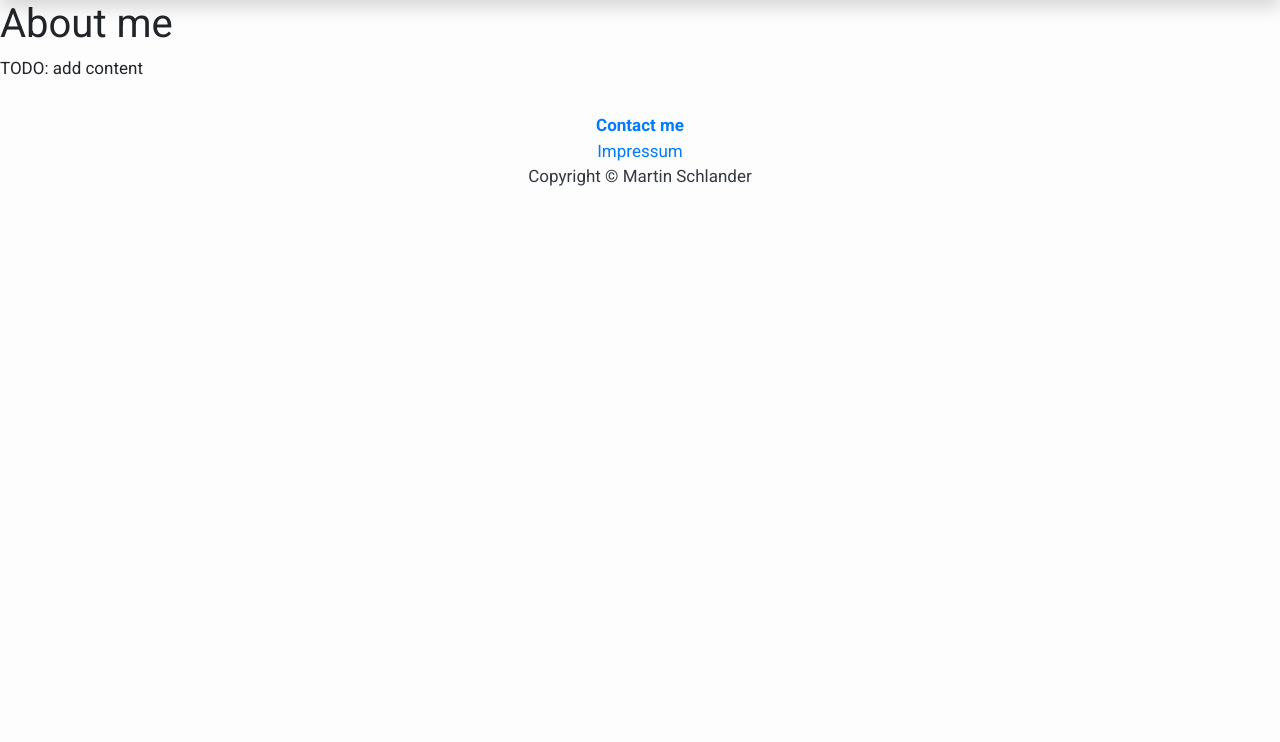
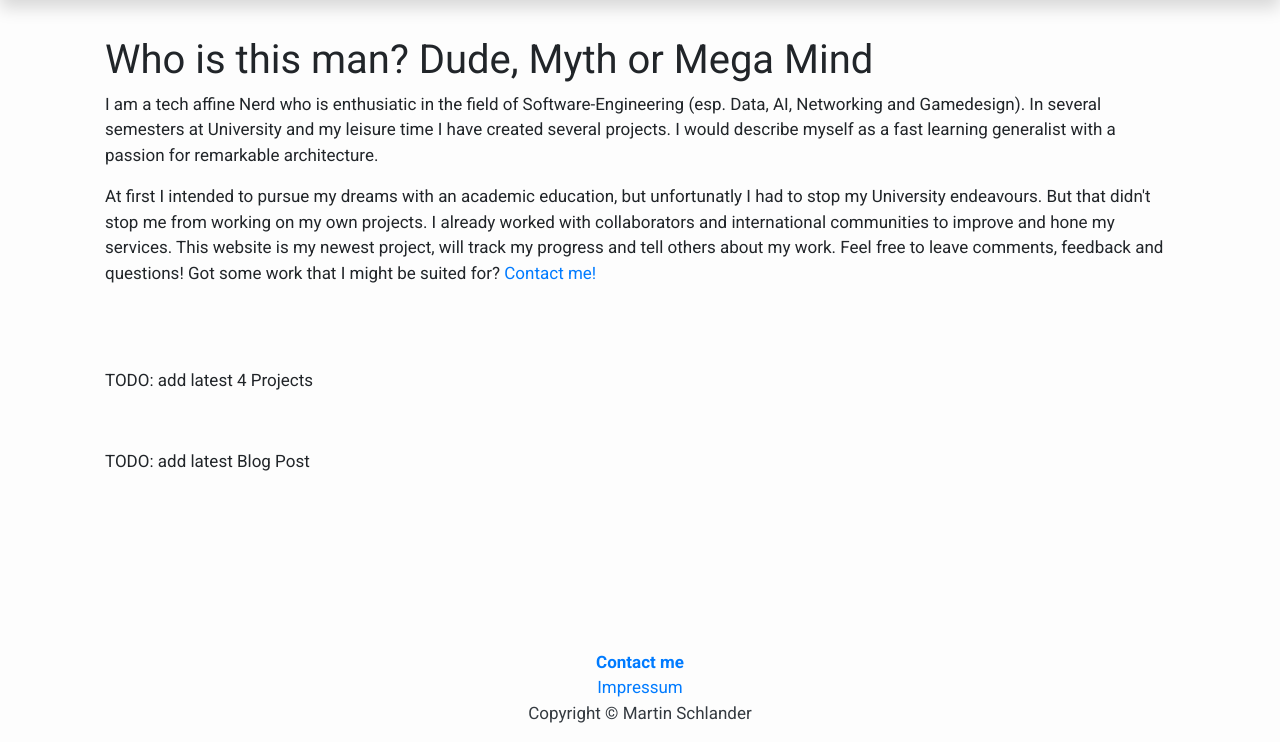
Before and after one commit to n4thal/djangoskeleton, a Django app: page / in a window 1280 px wide. Shown: the part 58-800 px from the top of the page. Run offline with Django 3.2, Linux system fonts and the light colour scheme; some libraries are stand-ins or nearby versions.

Commit message:
added slight (and ugly) formatting to the new core pages

```diff
--- a/templates/base.html
+++ b/templates/base.html
@@ -37,12 +37,16 @@
                 box-shadow: 0 16px 48px #E3E7EB;
                 padding-top: 10px;
             }
+            .card-text {
+                white-space: pre-wrap;
+                overflow-wrap: break-word;
+            }
     </style>
 
         <!-- Navigation -->
         <nav class="navbar navbar-expand-lg navbar-light bg-light shadow" id="mainNav">
             <div class="container-fluid">
-                <a class="navbar-brand" href="#">Martin Schlander</a>
+                <a class="navbar-brand" href="/">Martin Schlander</a>
                 <button class="navbar-toggler navbar-toggler-right" type="button" data-toggle="collapse" data-target="#navbarResponsive"
                     aria-controls="navbarResponsive" aria-expanded="false" aria-label="Toggle navigation">
                     <span class="navbar-toggler-icon"></span>
@@ -68,7 +72,7 @@
         {% endblock content %}
 
         <!-- Footer -->
-        <footer class="py-3 bg-grey text-center">
+        <footer class="py-3 bg-grey text-center fixed-bottom">
             <a class="font-weight-bold text-center" href="/contact">Contact me</a>
             <br>
             <a class="text-center" href="/impressum">Impressum</a>
--- a/templates/blog_index.html
+++ b/templates/blog_index.html
@@ -5,7 +5,7 @@
     body {
         font-family: "Roboto", sans-serif;
         font-size: 18px;
-        background-color: #fdfdfd;
+        background-color: #fdfdfd;Contact me!
     }
 
     .card {
--- a/templates/landing.html
+++ b/templates/landing.html
@@ -3,7 +3,37 @@
 
 {% block content %}
 
-<h1>About me</h1>
-<p>TODO: add content</p>
+<div class="container">
+    <div class="row">
+        <div class="col-md-12 mt-3 mb-4 left">
+            <div class="card-body">
+                <h1>Who is this man? Dude, Myth or Mega Mind</h1>
+
+                <p>
+                    I am a tech affine Nerd who is enthusiatic in the field of Software-Engineering (esp. Data, AI, Networking and Gamedesign).
+                    In several semesters at University and my leisure time I have created several projects.
+                    I would describe myself as a fast learning generalist with a passion for remarkable architecture.
+                </p>
+                <p>
+                    At first I intended to pursue my dreams with an academic education, but unfortunatly I had to stop my
+                    University endeavours. But that didn't stop me from working on my own projects.
+                    I already worked with collaborators and international communities to improve and hone my services.
+                    This website is my newest project, will track my progress and tell others about my work.
+                    Feel free to leave comments, feedback and questions!
+                    Got some work that I might be suited for?
+                    <a href="/contact">Contact me!</a>
+                </p>
+            </div>
+            <br>
+            <div class="card-body">
+                <p>TODO: add latest 4 Projects</p>
+            </div>
+            <div class="card-body">
+                <p>TODO: add latest Blog Post</p>
+            </div>
+
+        </div>
+    </div>
+</div>
 
 {% endblock content %}
```
Also changed, not shown: templates/contact.html (+23 -2 lines), templates/impressum.html (+17 -2 lines), templates/post_detail.html (+1 -7 lines). Lines whose indentation alone changed are shown as unchanged.
